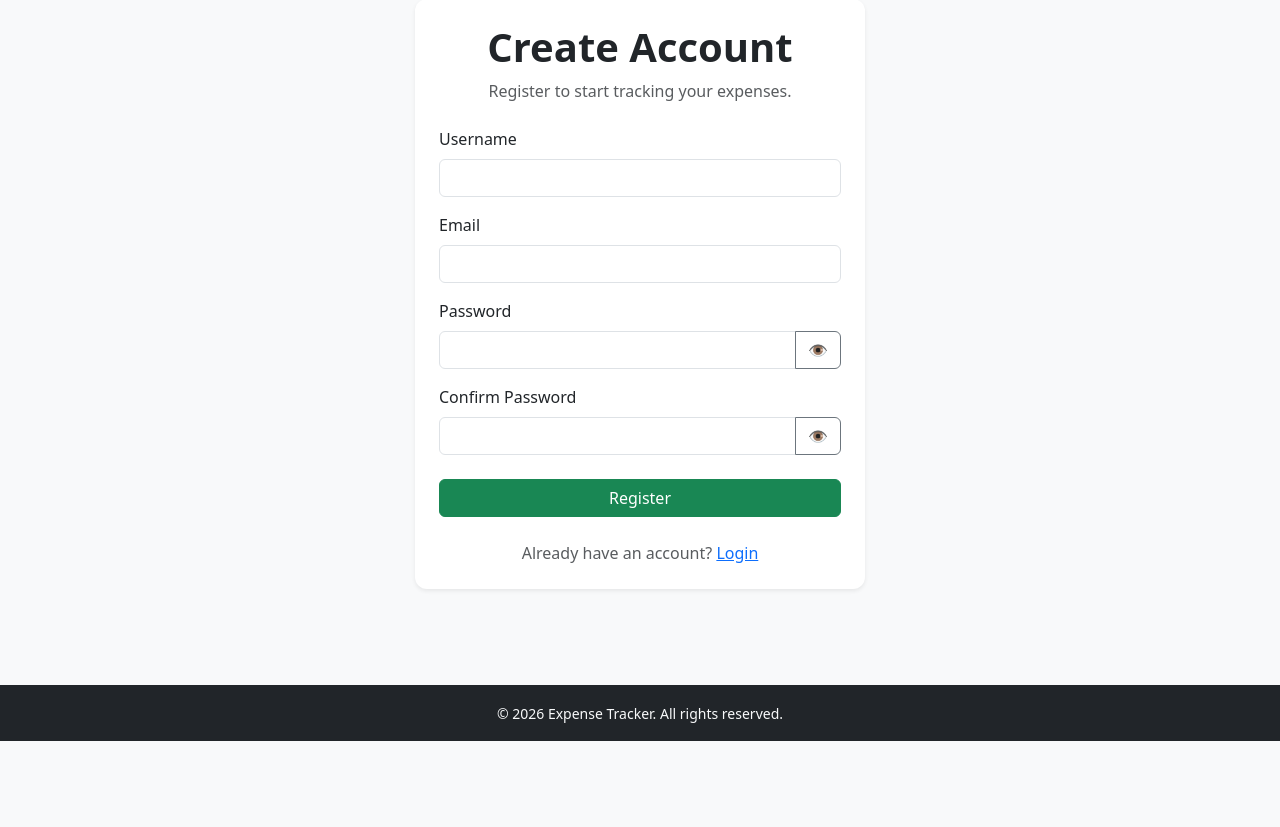
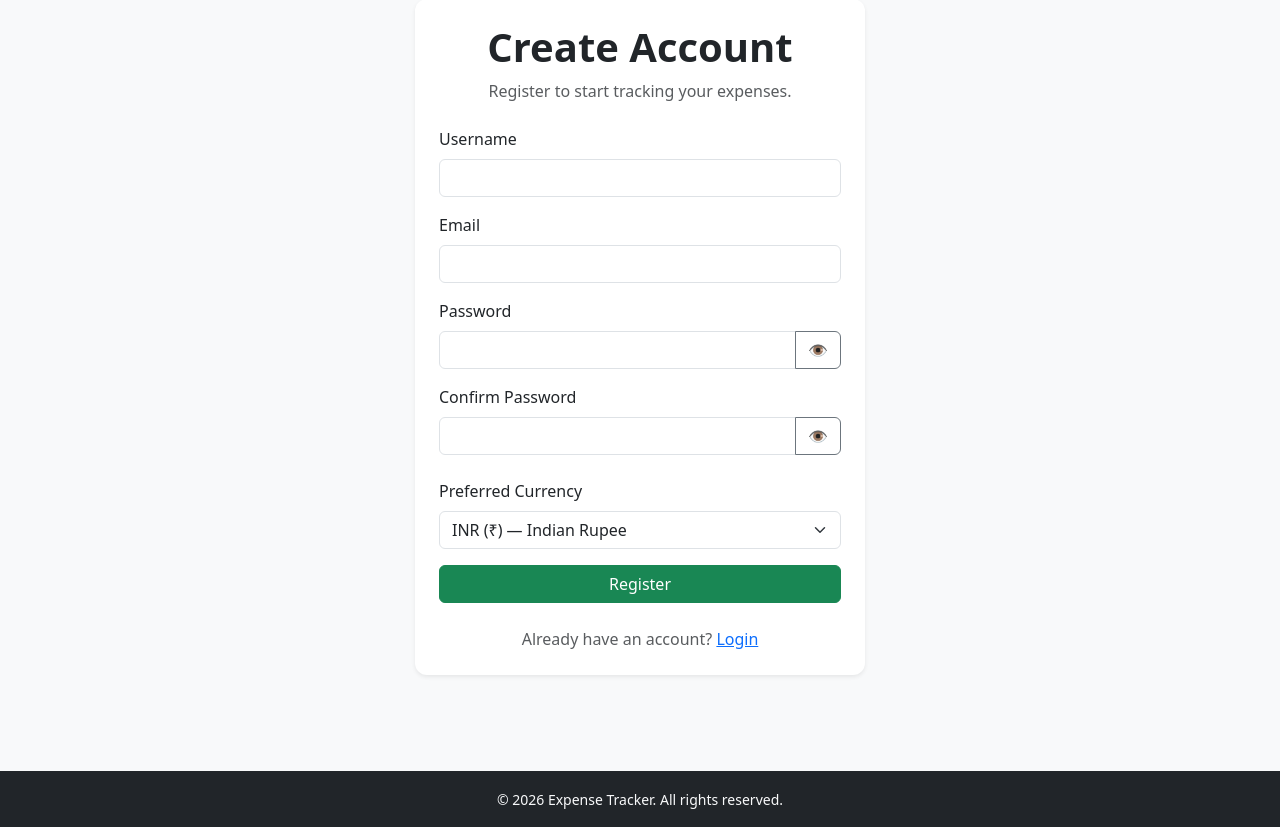
Before and after one commit to ManasaProdduturi/expense-tracker, a Flask app: page /register in a window 1280 px wide. Shown: the part 49-876 px from the top of the page. Before the commit the page ends 790 px from the top, so only its background shows below. Run offline with Flask 3, Linux system fonts and the light colour scheme.

Commit message:
added multiple currencies

```diff
--- a/app.py
+++ b/app.py
@@ -1,4 +1,4 @@
-from flask import Flask, render_template, request, session, redirect, url_for, jsonify
+from flask import Flask, render_template, request, session, redirect, url_for, jsonify, flash
 from datetime import date, datetime, timedelta
 import os
 from database import get_db_connection
@@ -16,13 +16,31 @@ load_dotenv()
 app = Flask(__name__)
 app.secret_key = os.environ["SECRET_KEY"]
 
+CURRENCY_SYMBOLS = {
+    "INR": "₹",
+    "USD": "$",
+    "GBP": "£",
+    "EUR": "€",
+    "JPY": "¥",
+    "KRW": "₩",
+    "AUD": "$",
+    "CAD": "$",
+}
+
+@app.context_processor
+def inject_currency_symbol():
+    currency = session.get("currency", "INR")
+    return {
+        "currency_symbol": CURRENCY_SYMBOLS.get(
+            currency, CURRENCY_SYMBOLS["INR"]
+        )
+    }
+
 def login_required():
 
     if "user_id" not in session:
 
         return redirect(url_for("login"))
-
-
 
 
 def send_otp_email(recipient_email, otp):
@@ -252,7 +270,7 @@ def add_expense():
 
                 today=date.today().isoformat(),
 
-                error="Amount must be greater than ₹0 and cannot exceed ₹1 crore."
+                error="Amount must be greater than 0 and cannot exceed 10,000,000."
 
             )
 
@@ -575,9 +593,7 @@ def expenses():
             max_amount_value = float(max_amount)
 
 
-
-            if max_amount_value < 0:
-
+            if not math.isfinite(max_amount_value) or not 0 <= max_amount_value <= 10000000:
                 raise ValueError
 
 
@@ -586,7 +602,7 @@ def expenses():
 
             connection.close()
 
-            return "Maximum amount must be a valid non-negative number."
+            return "Maximum amount must be between 0 and 10,000,000."
 
 
 
@@ -1110,6 +1126,16 @@ def register():
             "recreate_confirmed",
             "0"
         )
+        currency = request.form.get("currency", "INR")
+
+        valid_currencies = {
+            "INR", "USD", "GBP", "EUR",
+            "JPY", "KRW", "AUD", "CAD"
+        }
+
+        if currency not in valid_currencies:
+            flash("Invalid currency selected.", "danger")
+            return redirect(url_for("register"))
 
         connection = get_db_connection()
 
@@ -1193,10 +1219,10 @@ def register():
         # Create the new account
         connection.execute(
             """
-            INSERT INTO users (username, email, password_hash)
-            VALUES (?, ?, ?)
+            INSERT INTO users (username, email, password_hash, currency)
+            VALUES (?, ?, ?, ?)
             """,
-            (username, email, password_hash)
+            (username, email, password_hash, currency)
         )
 
         # Only remove the deleted_users record AFTER
@@ -1275,10 +1301,9 @@ def login():
             )
 
 
-
         session.clear()
         session["user_id"] = user["id"]
-
+        session["currency"] = user["currency"]
 
 
         return redirect(url_for("home"))
--- a/schema.sql
+++ b/schema.sql
@@ -2,7 +2,12 @@ CREATE TABLE IF NOT EXISTS users (
     id INTEGER PRIMARY KEY AUTOINCREMENT,
     username TEXT NOT NULL UNIQUE,
     email TEXT NOT NULL UNIQUE,
-    password_hash TEXT NOT NULL
+    password_hash TEXT NOT NULL,
+    currency TEXT NOT NULL DEFAULT 'INR'
+        CHECK (currency IN (
+            'INR', 'USD', 'GBP', 'EUR',
+            'JPY', 'KRW', 'AUD', 'CAD'
+        ))
 );
 
 CREATE TABLE IF NOT EXISTS categories (
--- a/templates/add_expense.html
+++ b/templates/add_expense.html
@@ -190,7 +190,7 @@
                     <div class="input-group">
 
                         <span class="input-group-text">
-                            ₹
+                            {{ currency_symbol }}
                         </span>
 
                         <input
--- a/templates/edit_expense.html
+++ b/templates/edit_expense.html
@@ -93,7 +93,7 @@
                     <div class="input-group">
 
                         <span class="input-group-text">
-                            ₹
+                            {{ currency_symbol }}
                         </span>
 
                         <input
--- a/templates/register.html
+++ b/templates/register.html
@@ -214,6 +214,20 @@
 
                     </div>
 
+                </div>
+
+                <div class="mb-3">
+                    <label for="currency" class="form-label">Preferred Currency</label>
+                    <select class="form-select" id="currency" name="currency" required>
+                        <option value="INR" selected>INR (₹) — Indian Rupee</option>
+                        <option value="USD">USD ($) — US Dollar</option>
+                        <option value="GBP">GBP (£) — British Pound</option>
+                        <option value="EUR">EUR (€) — Euro</option>
+                        <option value="JPY">JPY (¥) — Japanese Yen</option>
+                        <option value="KRW">KRW (₩) — South Korean Won</option>
+                        <option value="AUD">AUD ($) — Australian Dollar</option>
+                        <option value="CAD">CAD ($) — Canadian Dollar</option>
+                    </select>
                 </div>
 
 
```
Also changed, not shown: database.py (+17 -0 lines), templates/dashboard.html (+4 -4 lines), templates/expenses.html (+4 -4 lines).
